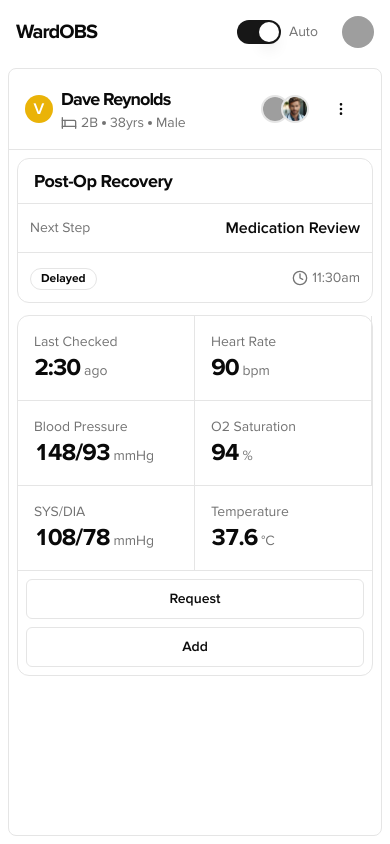
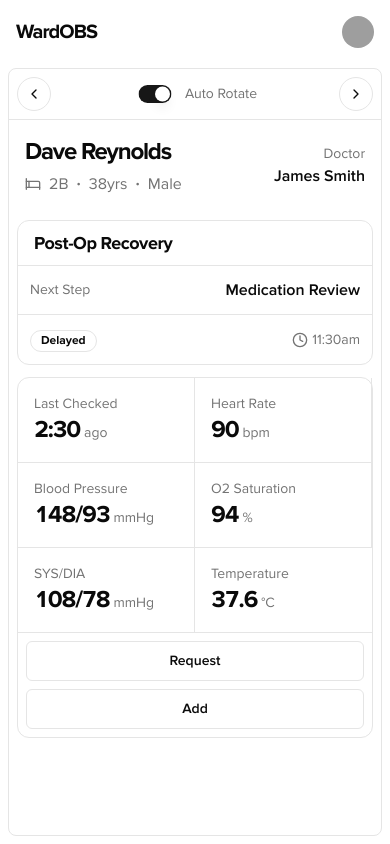
Before and after one commit to daveyreno/WARDOBS, a Next.js app: page /liveboard in a window 390 px wide. Built offline with nearby package versions, Linux system fonts and the light colour scheme; grey boxes are pictures that could not be loaded.

Commit message:
Mobile Progress

```diff
--- a/app/liveboard/components/detail/Intro.tsx
+++ b/app/liveboard/components/detail/Intro.tsx
@@ -1,108 +1,116 @@
-import { Avatar, AvatarFallback, AvatarImage } from "@/components/ui/avatar";
-import { Button } from "@/components/ui/button";
-import {
-  Tooltip,
-  TooltipContent,
-  TooltipTrigger,
-} from "@/components/ui/tooltip";
-import { Bed, EllipsisVertical } from "lucide-react";
-import { Patient } from "../../data/mockData";
+import { Switch } from "@/components/ui/switch";
+import { AnimatePresence, motion } from "framer-motion";
+import { Bed, ChevronLeft, ChevronRight } from "lucide-react";
+import { useEffect, useState } from "react";
+import { Patient, mockPatients } from "../../data/mockData";
 
 interface IntroProps {
   patient: Patient;
+  onPatientChange: (patient: Patient) => void;
+  isAutoRotating: boolean;
+  onAutoRotateChange: (value: boolean) => void;
 }
 
-export default function Intro({ patient }: IntroProps) {
-  // Add color mapping for alertness levels
-  const alertnessColors = {
-    Awake: "bg-green-500",
-    Verbal: "bg-yellow-500",
-    Pain: "bg-orange-500",
-    Unresponsive: "bg-red-500",
+export default function Intro({
+  patient,
+  onPatientChange,
+  isAutoRotating,
+  onAutoRotateChange,
+}: IntroProps) {
+  const [showDoctor, setShowDoctor] = useState(false);
+
+  useEffect(() => {
+    const timer = setInterval(() => {
+      setShowDoctor((prev) => !prev);
+    }, 3000);
+
+    return () => clearInterval(timer);
+  }, []);
+
+  const handlePrevious = () => {
+    const currentIndex = mockPatients.findIndex((p) => p.id === patient.id);
+    const prevIndex =
+      currentIndex === 0 ? mockPatients.length - 1 : currentIndex - 1;
+    onPatientChange(mockPatients[prevIndex]);
   };
 
-  // Get first letter of alertness for compact display
-  const alertnessInitial = patient.alertness[0];
+  const handleNext = () => {
+    const currentIndex = mockPatients.findIndex((p) => p.id === patient.id);
+    const nextIndex = (currentIndex + 1) % mockPatients.length;
+    onPatientChange(mockPatients[nextIndex]);
+  };
 
   return (
-    <div className="border-b flex justify-between items-center p-4">
-      <div className="flex items-center gap-2 md:gap-3">
-        <Tooltip>
-          <TooltipTrigger>
-            <div
-              className={`w-7 h-7 md:w-8 md:h-8 text-white font-medium text-base md:text-lg flex ${
-                alertnessColors[patient.alertness]
-              } rounded-full items-center justify-center`}
-            >
-              {alertnessInitial}
+    <div>
+      <div className="border-b p-2 md:hidden">
+        <div className="flex items-center justify-between gap-2">
+          <button
+            onClick={handlePrevious}
+            className="border rounded-full p-2 hover:bg-muted transition-colors"
+          >
+            <ChevronLeft className="w-4 h-4" />
+          </button>
+          <div className="flex items-center gap-2 text-sm text-muted-foreground">
+            <Switch
+              checked={isAutoRotating}
+              onCheckedChange={onAutoRotateChange}
+              className="scale-75"
+            />
+            Auto Rotate
+          </div>
+          <button
+            onClick={handleNext}
+            className="border rounded-full p-2 hover:bg-muted transition-colors"
+          >
+            <ChevronRight className="w-4 h-4" />
+          </button>
+        </div>
+      </div>
+
+      <div className="p-4">
+        <div className="flex justify-between items-center">
+          <div>
+            <h1 className="text-2xl font-semibold tracking-tighter">
+              {patient.name}
+            </h1>
+            <div className="flex items-center gap-2 text-muted-foreground mt-1">
+              <Bed className="w-4 h-4" />
+              <span>{patient.bed}</span>
+              <span className="text-xs">•</span>
+              <span>{patient.age}yrs</span>
+              <span className="text-xs">•</span>
+              <span>{patient.gender}</span>
             </div>
-          </TooltipTrigger>
-          <TooltipContent>
-            <p>
-              <strong>AVPU:</strong> {patient.alertness}
-            </p>
-          </TooltipContent>
-        </Tooltip>
-        <div className="flex flex-col">
-          <h1 className="text-lg md:text-2xl font-bold tracking-tighter">
-            {patient.name}
-          </h1>
-          <div className="flex gap-1 md:gap-2 items-center text-muted-foreground text-sm">
-            <div className="flex gap-1 items-center">
-              <Bed className="w-4 h-4 md:w-5 md:h-5" />
-              {patient.bed}
-            </div>
-            <div className="w-1 h-1 rounded-full bg-muted-foreground"></div>
-            <div className="">{patient.age}yrs</div>
-            <div className="w-1 h-1 rounded-full bg-muted-foreground"></div>
-            <div className="">{patient.gender}</div>
+          </div>
+
+          <div className="relative h-[40px] flex items-center">
+            <AnimatePresence mode="wait">
+              {showDoctor ? (
+                <motion.div
+                  key="doctor"
+                  initial={{ opacity: 0, y: 10 }}
+                  animate={{ opacity: 1, y: 0 }}
+                  exit={{ opacity: 0, y: -10 }}
+                  className="flex flex-col items-end"
+                >
+                  <p className="text-muted-foreground text-sm">Doctor</p>
+                  <p className="font-medium">{patient.staff.doctor.name}</p>
+                </motion.div>
+              ) : (
+                <motion.div
+                  key="nurse"
+                  initial={{ opacity: 0, y: 10 }}
+                  animate={{ opacity: 1, y: 0 }}
+                  exit={{ opacity: 0, y: -10 }}
+                  className="flex flex-col items-end"
+                >
+                  <p className="text-muted-foreground text-sm">Nurse</p>
+                  <p className="font-medium">{patient.staff.nurse.name}</p>
+                </motion.div>
+              )}
+            </AnimatePresence>
           </div>
         </div>
-      </div>
-      <div className="flex gap-2 items-center">
-        <div className="flex">
-          <Tooltip>
-            <TooltipTrigger asChild>
-              <Avatar className="w-7 h-7 md:w-8 md:h-8 -mr-2 border-2">
-                <AvatarImage
-                  src={patient.staff.nurse.image}
-                  alt={`Nurse ${patient.staff.nurse.name}`}
-                />
-                <AvatarFallback>
-                  {patient.staff.nurse.name
-                    .split(" ")
-                    .map((n) => n[0])
-                    .join("")}
-                </AvatarFallback>
-              </Avatar>
-            </TooltipTrigger>
-            <TooltipContent>
-              <p>Nurse: {patient.staff.nurse.name}</p>
-            </TooltipContent>
-          </Tooltip>
-          <Tooltip>
-            <TooltipTrigger asChild>
-              <Avatar className="w-7 h-7 md:w-8 md:h-8 border-2">
-                <AvatarImage
-                  src={patient.staff.doctor.image}
-                  alt={`Dr. ${patient.staff.doctor.name}`}
-                />
-                <AvatarFallback>
-                  {patient.staff.doctor.name
-                    .split(" ")
-                    .map((n) => n[0])
-                    .join("")}
-                </AvatarFallback>
-              </Avatar>
-            </TooltipTrigger>
-            <TooltipContent>
-              <p>Doctor: {patient.staff.doctor.name}</p>
-            </TooltipContent>
-          </Tooltip>
-        </div>
-        <Button variant={"ghost"}>
-          <EllipsisVertical />
-        </Button>
       </div>
     </div>
   );
--- a/app/liveboard/components/detail/PatientDetail.tsx
+++ b/app/liveboard/components/detail/PatientDetail.tsx
@@ -7,12 +7,25 @@ import { RealtimeObservations } from "./RealtimeObservations";
 
 interface PatientDetailProps {
   patient: Patient;
+  onPatientChange: (patient: Patient) => void;
+  isAutoRotating: boolean;
+  onAutoRotateChange: (value: boolean) => void;
 }
 
-export default function PatientDetail({ patient }: PatientDetailProps) {
+export default function PatientDetail({
+  patient,
+  onPatientChange,
+  isAutoRotating,
+  onAutoRotateChange,
+}: PatientDetailProps) {
   return (
     <div className="flex flex-col">
-      <Intro patient={patient} />
+      <Intro
+        patient={patient}
+        onPatientChange={onPatientChange}
+        isAutoRotating={isAutoRotating}
+        onAutoRotateChange={onAutoRotateChange}
+      />
       <div className="flex flex-col gap-3 p-2 md:p-3">
         <NextSteps patient={patient} />
         {patient.observationType === "realtime" ? (
--- a/app/liveboard/page.tsx
+++ b/app/liveboard/page.tsx
@@ -53,18 +53,12 @@ export default function LiveboardPage() {
       <div className="flex justify-between items-center mb-3 p-2">
         <p className="text-xl font-bold tracking-tighter">WardOBS</p>
         <div className="flex items-center gap-6">
-          <div className="flex items-center gap-2">
-            <Switch
-              checked={isAutoRotating}
-              onCheckedChange={setIsAutoRotating}
-            />
-            <span className="text-sm text-muted-foreground">Auto</span>
-          </div>
           <UserOptions />
         </div>
       </div>
       <div className="flex gap-4 flex-1 min-h-0">
-        <ScrollArea className="hidden md:block w-1/3 border rounded-lg">
+        <div className="hidden md:flex flex-col w-1/3 rounded-lg border overflow-hidden">
+          <ScrollArea className="flex-1">
             {mockPatients.map((patient) => (
               <PatientRow
                 key={patient.id}
@@ -75,8 +69,22 @@ export default function LiveboardPage() {
               />
             ))}
           </ScrollArea>
+          <div className="border-t flex items-center justify-center text-xs text-muted-foreground gap-2 p-3">
+            <Switch
+              checked={isAutoRotating}
+              onCheckedChange={setIsAutoRotating}
+            />
+            <p>Auto Rotate</p>
+          </div>
+        </div>
+
         <div className="w-full md:w-2/3 border rounded-lg overflow-auto">
-          <PatientDetail patient={selectedPatient} />
+          <PatientDetail
+            patient={selectedPatient}
+            onPatientChange={handlePatientClick}
+            isAutoRotating={isAutoRotating}
+            onAutoRotateChange={setIsAutoRotating}
+          />
         </div>
       </div>
     </div>
--- /dev/null
+++ b/app/observations/components/TaskItem.tsx
@@ -0,0 +1,63 @@
+import { Badge } from "@/components/ui/badge";
+import { Button } from "@/components/ui/button";
+import {
+  DropdownMenu,
+  DropdownMenuContent,
+  DropdownMenuItem,
+  DropdownMenuTrigger,
+} from "@/components/ui/dropdown-menu";
+import {
+  ArrowRightLeft,
+  Bed,
+  Check,
+  Clock,
+  EllipsisVertical,
+} from "lucide-react";
+
+export default function TaskItem() {
+  return (
+    <div className="flex flex-col md:flex-row justify-between border rounded-lg hover:bg-muted/50 transition-all duration-300 cursor-pointer">
+      <div className="flex gap-3 p-2 border-b md:border-b-0">
+        <div className="">
+          <Badge variant={"outline"}>0:00</Badge>
+        </div>
+        <div className="">
+          <div className="flex justify-between items-center">
+            <div className="font-semibold">Manual Observations</div>
+          </div>
+
+          <div className="flex text-sm gap-2 items-center text-muted-foreground">
+            <div className="flex gap-1 items-center">
+              <Bed className="w-4 h-4" />
+              <p>1A</p>
+            </div>
+            <div className="w-1 h-1 rounded-full bg-muted-foreground"></div>
+            <div className="">Dave Reynolds</div>
+          </div>
+        </div>
+      </div>
+      <div className="flex items-center gap-2 p-2">
+        <DropdownMenu>
+          <DropdownMenuTrigger asChild>
+            <Button variant="outline" className="w-full">
+              <EllipsisVertical className="h-4 w-4" />
+            </Button>
+          </DropdownMenuTrigger>
+          <DropdownMenuContent align="end">
+            <DropdownMenuItem>
+              <Clock className="mr-2 h-4 w-4" />
+              <span>Snooze</span>
+            </DropdownMenuItem>
+            <DropdownMenuItem>
+              <ArrowRightLeft className="mr-2 h-4 w-4" />
+              <span>Transfer</span>
+            </DropdownMenuItem>
+          </DropdownMenuContent>
+        </DropdownMenu>
+        <Button className="w-full">
+          <Check />
+        </Button>
+      </div>
+    </div>
+  );
+}
--- a/package.json
+++ b/package.json
@@ -14,6 +14,7 @@
     "@radix-ui/react-scroll-area": "^1.2.2",
     "@radix-ui/react-slot": "^1.1.1",
     "@radix-ui/react-switch": "^1.1.2",
+    "@radix-ui/react-tabs": "^1.1.2",
     "@radix-ui/react-tooltip": "^1.1.6",
     "@vercel/analytics": "^1.4.1",
     "class-variance-authority": "^0.7.1",
```
Also changed, not shown: app/liveboard/components/PatientRow.tsx (+9 -7 lines), app/observations/page.tsx (+51 -1 lines), app/patient/page.tsx (+14 -1 lines), components/ui/tabs.tsx (added, +55 -0 lines), 1 other file (tests, documents, lock files or other folders). Lines whose indentation alone changed are shown as unchanged.
